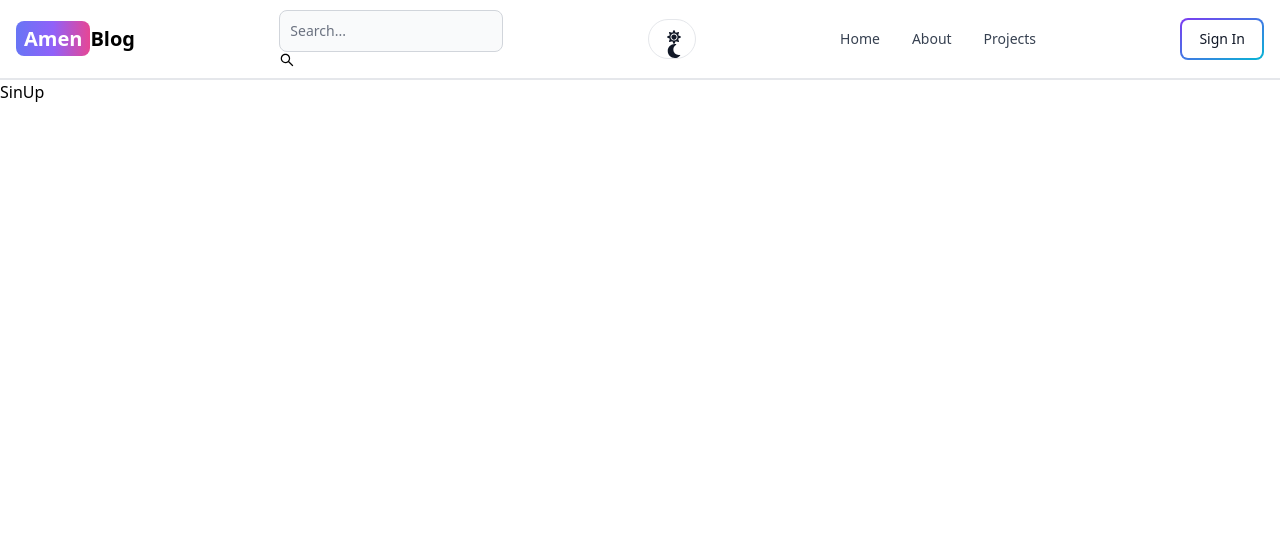
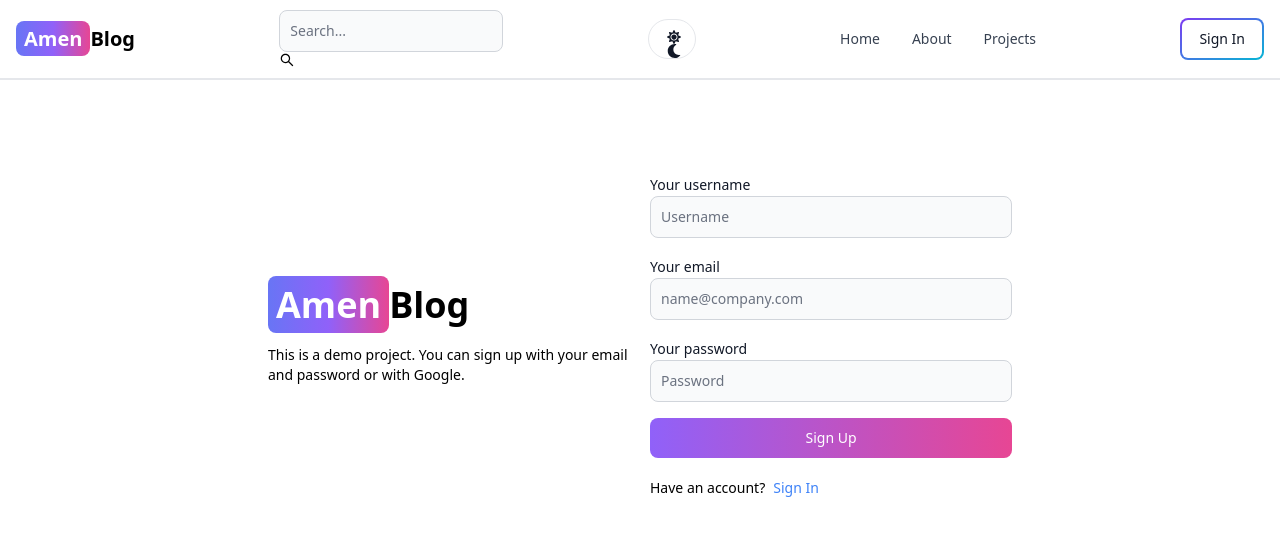
Before and after one commit to Ammen1/portofolio, a React (Vite) app in the folder client/: page /sign-up in a window 1280 px wide. Shown: the top 536 px of the page. Built offline with nearby package versions, Linux system fonts and the light colour scheme.

Commit message:
Create Singup ui

```diff
--- a/client/src/pages/SignUp.jsx
+++ b/client/src/pages/SignUp.jsx
@@ -1,6 +1,55 @@
-// eslint-disable-next-line no-unused-vars
-import React from "react";
+import { Button, Label, TextInput } from "flowbite-react";
+import { Link } from "react-router-dom";
 
-export default function SinUp() {
-  return <div>SinUp</div>;
+export default function SignUp() {
+  return (
+    <div className="min-h-screen mt-20">
+      <div className="flex p-3 max-w-3xl mx-auto flex-col md:flex-row md:items-center gap-5">
+        {/* left */}
+        <div className="flex-1">
+          <Link to="/" className="font-bold dark:text-white text-4xl">
+            <span className="px-2 py-1 bg-gradient-to-r from-indigo-500 via-purple-500 to-pink-500 rounded-lg text-white">
+              Amen
+            </span>
+            Blog
+          </Link>
+          <p className="text-sm mt-5">
+            This is a demo project. You can sign up with your email and password
+            or with Google.
+          </p>
+        </div>
+        {/* right */}
+
+        <div className="flex-1">
+          <form className="flex flex-col gap-4">
+            <div>
+              <Label value="Your username" />
+              <TextInput type="text" placeholder="Username" id="username" />
+            </div>
+            <div>
+              <Label value="Your email" />
+              <TextInput
+                type="email"
+                placeholder="name@company.com"
+                id="email"
+              />
+            </div>
+            <div>
+              <Label value="Your password" />
+              <TextInput type="password" placeholder="Password" id="password" />
+            </div>
+            <Button gradientDuoTone="purpleToPink" type="submit">
+              Sign Up
+            </Button>
+          </form>
+          <div className="flex gap-2 text-sm mt-5">
+            <span>Have an account?</span>
+            <Link to="/sign-in" className="text-blue-500">
+              Sign In
+            </Link>
+          </div>
+        </div>
+      </div>
+    </div>
+  );
 }
```
